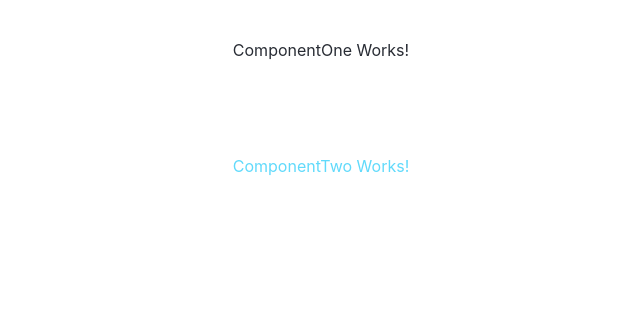
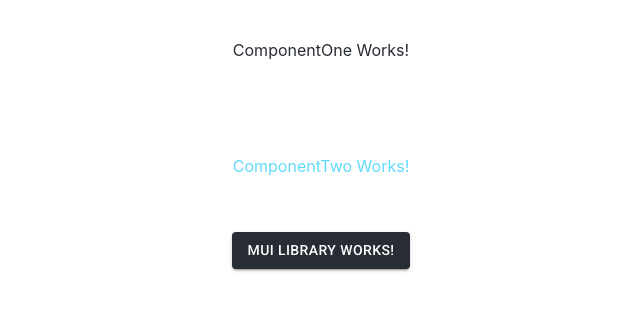
Before and after one commit to tabuckner/trupropel-challenge, a React (Create React App) app: page / in a window 1280 px wide. Shown: the top 310 px of the page, without its empty margins (319-959 px from the left). Built offline with nearby package versions, Linux system fonts and the light colour scheme.

Commit message:
feat: Added MUI and set theme.

```diff
--- a/package.json
+++ b/package.json
@@ -3,6 +3,9 @@
   "version": "0.1.0",
   "private": true,
   "dependencies": {
+    "@emotion/react": "^11.10.5",
+    "@emotion/styled": "^11.10.5",
+    "@mui/material": "^5.10.14",
     "@testing-library/jest-dom": "^5.16.5",
     "@testing-library/react": "^13.4.0",
     "@testing-library/user-event": "^13.5.0",
--- a/public/index.html
+++ b/public/index.html
@@ -1,14 +1,12 @@
 <!DOCTYPE html>
 <html lang="en">
+
 <head>
   <meta charset="utf-8" />
   <link rel="icon" href="%PUBLIC_URL%/favicon.ico" />
   <meta name="viewport" content="width=device-width, initial-scale=1" />
   <meta name="theme-color" content="#000000" />
-    <meta
-      name="description"
-      content="Web site created using create-react-app"
-    />
+  <meta name="description" content="Web site created using create-react-app" />
   <link rel="apple-touch-icon" href="%PUBLIC_URL%/logo192.png" />
   <!--
       manifest.json provides metadata used when your web app is installed on a
@@ -24,8 +22,11 @@
       work correctly both with client-side routing and a non-root public URL.
       Learn how to configure a non-root public URL by running `npm run build`.
     -->
+
+  <link rel="stylesheet" href="https://fonts.googleapis.com/css?family=Roboto:300,400,500,700&display=swap" />
   <title>React App</title>
 </head>
+
 <body>
   <noscript>You need to enable JavaScript to run this app.</noscript>
   <div id="root"></div>
@@ -40,4 +41,5 @@
       To create a production bundle, use `npm run build` or `yarn build`.
     -->
 </body>
+
 </html>
--- a/src/App.jsx
+++ b/src/App.jsx
@@ -1,11 +1,25 @@
+import { createTheme, ThemeProvider } from '@mui/material';
 import './App.scss';
 import MyView from './views/my-view';
 
+const appTheme = createTheme({
+  palette: {
+    primary: {
+      main: '#282c34'
+    },
+    secondary: {
+      main: '#61dafb'
+    },
+  }
+})
+
 function App() {
   return (
-    <div className="App">
-      <MyView />
-    </div>
+    <ThemeProvider theme={appTheme}>
+      <div className="App">
+        <MyView />
+      </div>
+    </ThemeProvider>
   );
 }
 
--- a/src/views/my-view.jsx
+++ b/src/views/my-view.jsx
@@ -1,3 +1,4 @@
+import { Button } from "@mui/material";
 import ComponentOne from "../components/component-one/component-one";
 import ComponentTwo from "../components/component-two/component-two";
 
@@ -6,6 +7,7 @@
     <div className="my-view">
       <ComponentOne />
       <ComponentTwo />
+      <Button variant="contained">MUI Library Works!</Button>
     </div>
   );
 }
```
Also changed, not shown: 1 other file (tests, documents, lock files or other folders). Lines whose indentation alone changed are shown as unchanged.
